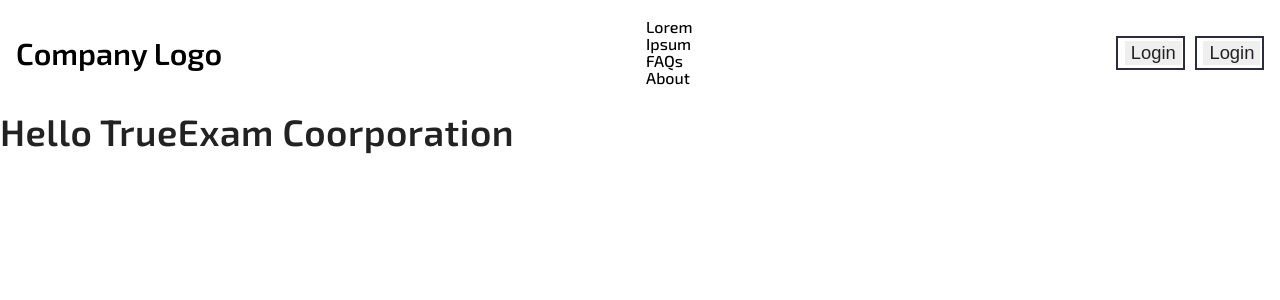
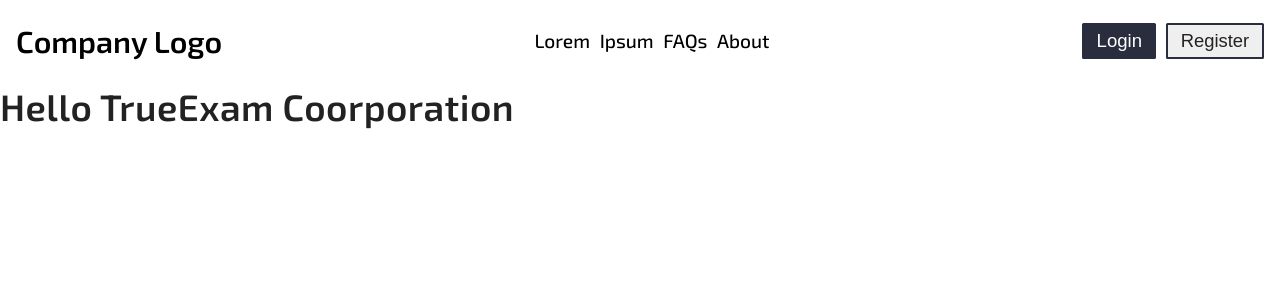
Before and after one commit to soorajarsn/True-exam, a React (Vite) app: page / in a window 1280 px wide. Shown: the top 300 px of the page. Built offline with nearby package versions, Linux system fonts and the light colour scheme.

Commit message:
modify button themes

```diff
--- a/src/components/Navbar.js
+++ b/src/components/Navbar.js
@@ -11,8 +11,8 @@ function Navbar() {
             <li className="logo-container">
               <Link to="/"><h3 className="smaller">Company Logo</h3></Link>
             </li>
-            <li className="hidden nav-items-container">
-              <ul className="nav-items">
+            <li className="sm-hidden md-visible nav-items-container">
+              <ul className="nav-items flex larger-font">
                   <li className="sm-margin-left sm-margin-right">
                       <Link to="/">Lorem</Link>
                   </li>
@@ -29,10 +29,10 @@ function Navbar() {
             </li>
             <li className="flex">
                 <div className="button-container sm-margin-right">
-                    <button type="button">Login</button>
+                    <button type="button" className="button-primary">Login</button>
                 </div>
                 <div className="button-container sm-margin-left">
-                    <button type="button">Login</button>
+                    <button type="button">Register</button>
                 </div>
             </li>
           </ul>
--- a/src/styles/theme.scss
+++ b/src/styles/theme.scss
@@ -126,14 +126,16 @@ p{
     }
 }
 
+.larger-font{
+    font-size: larger;
+}
 .button-container{
-    width:100%;
     overflow:hidden;
     border:2px solid $darkBlue;
-    padding:.2rem .1rem .2rem .4rem;
     font-size:1rem;
     font-family: "Exo 2", sans-serif;
     font-weight: 700;
+    border-radius: .1rem;
     @media (min-width:700px){
         font-size:1.05rem;
     }
@@ -144,6 +146,7 @@ p{
         border:none;
         cursor:pointer;
         width:fit-content;
+        padding:.3rem .8rem;
     }
     button.button-primary{
         color:$white;
@@ -165,6 +168,7 @@ p{
     }
     button.full-width{
         width:100%;
+        padding:.4rem 0;
     }
 }
 .full-width{
@@ -200,7 +204,6 @@ a{
         font-weight: 600;
 	}
 }
-
 .sm-hidden,.md-hidden,.lg-hidden{
     display:none;
 }
```
